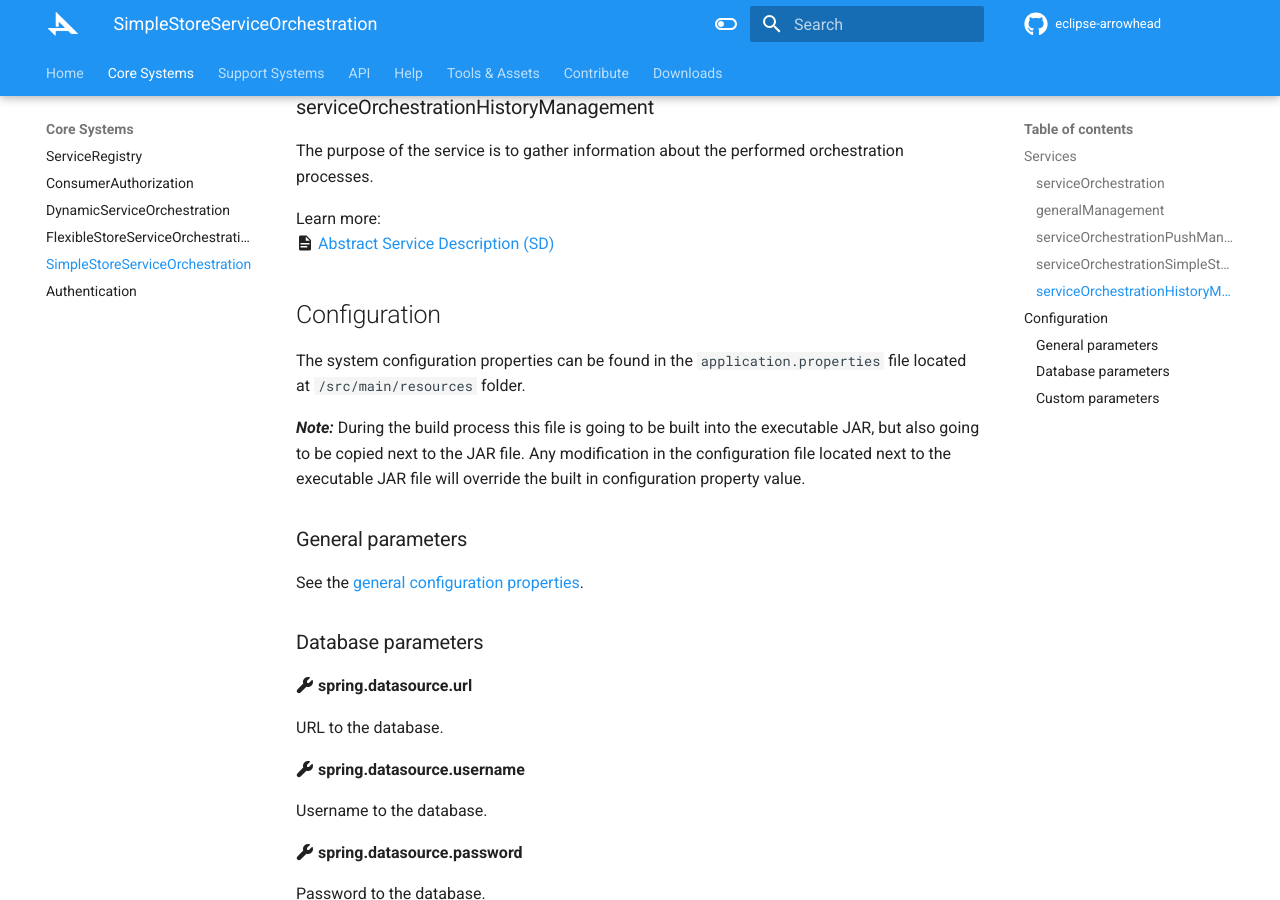
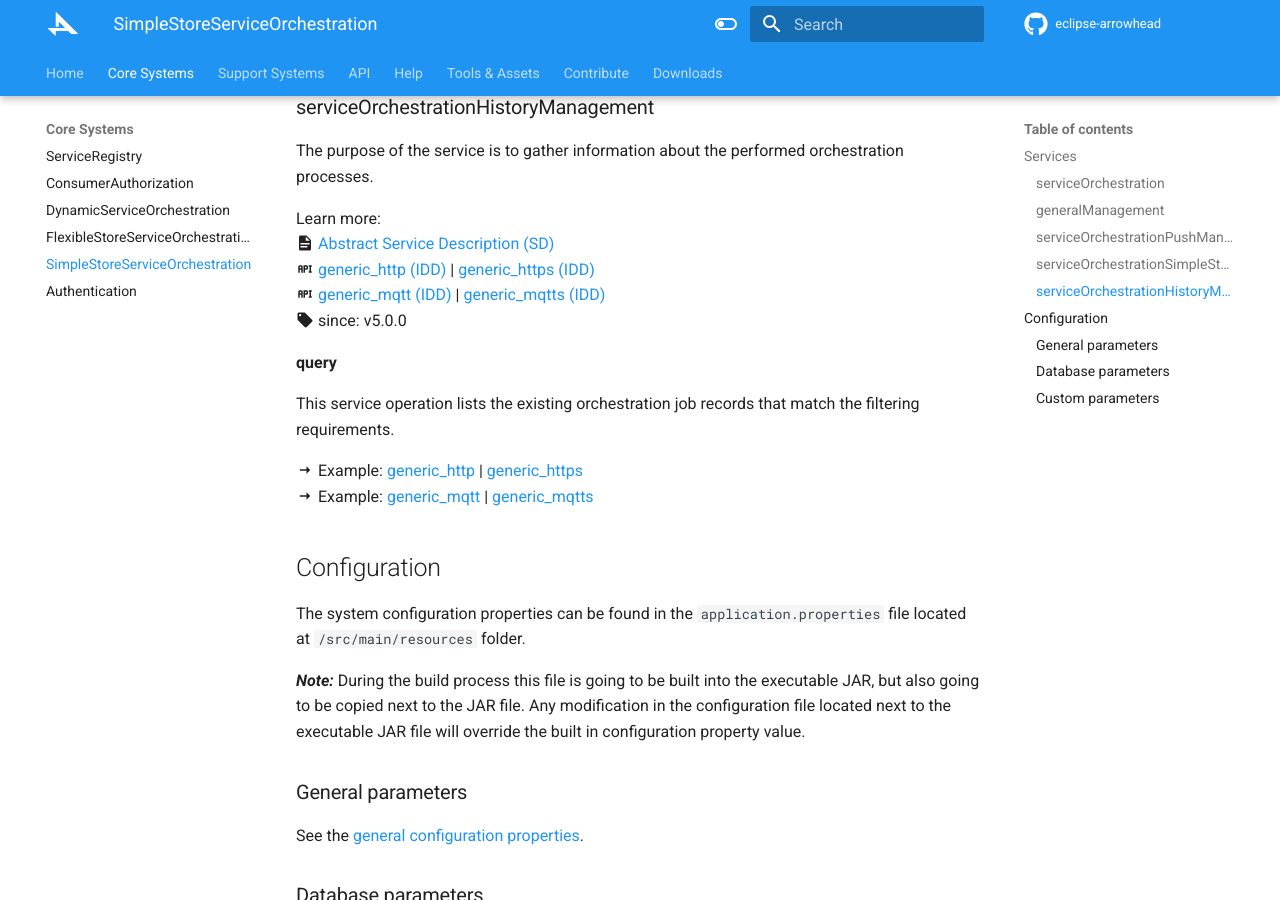
Before and after one commit to Aitia-IIOT/ah5-docs-java-spring, an MkDocs documentation site: the page built from docs/core_systems/service_orchestration_simple_store.md, in a window 1280 px wide and 900 px high, scrolled down 3126 px. Built offline with MkDocs 1.6.1 and Material for MkDocs 9.7.7, drawn with Linux system fonts in a browser that asks for light colours.

Commit message:
serviceOrchestrationHistoryManagement IDD for simple-store

```diff
--- a/docs/core_systems/service_orchestration_simple_store.md
+++ b/docs/core_systems/service_orchestration_simple_store.md
@@ -130,6 +130,16 @@ The purpose of the service is to gather information about the performed orchestr
 
 Learn more: <br />
 :material-file-document: [Abstract Service Description (SD)](../assets/sd/5_0_0/service-orchestration-history-management_sd.pdf) <br />
+:material-api: [generic_http (IDD)](../api/serviceorchestration/service-orchestration-history-management-generic-http.md) | [generic_https (IDD)](../api/serviceorchestration/service-orchestration-history-management-generic-http.md) <br />
+:material-api: [generic_mqtt (IDD)](../api/serviceorchestration/service-orchestration-history-management-generic-mqtt.md) | [generic_mqtts (IDD)](../api/serviceorchestration/service-orchestration-history-management-generic-mqtt.md) <br />
+:material-tag: since: v5.0.0
+
+**query**
+
+This service operation lists the existing orchestration job records that match the filtering requirements.
+
+:material-arrow-right-thin: Example: [generic_http](../api/serviceorchestration/service-orchestration-history-management-generic-http.md#query) | [generic_https](../api/serviceorchestration/service-orchestration-history-management-generic-http.md#query)<br />
+:material-arrow-right-thin: Example: [generic_mqtt](../api/serviceorchestration/service-orchestration-history-management-generic-mqtt.md#query) | [generic_mqtts](../api/serviceorchestration/service-orchestration-history-management-generic-mqtt.md#query)
 
 ## Configuration
 
--- a/mkdocs.yml
+++ b/mkdocs.yml
@@ -67,19 +67,21 @@ nav:
           - serviceOrchestration: api/serviceorchestration/service-orchestration-generic-http_dynamic.md
           - serviceOrchestrationPushManagement: api/serviceorchestration/service-orchestration-push-management-generic-http_dynamic.md
           - serviceOrchestrationLockManagement: api/serviceorchestration/service-orchestration-lock-management-generic-http_dynamic.md
-          - serviceOrchestrationHistoryManagement: api/serviceorchestration/service-orchestration-history-management-generic-http_dynamic.md
+          - serviceOrchestrationHistoryManagement: api/serviceorchestration/service-orchestration-history-management-generic-http.md
         - MQTT:
           - serviceOrchestration: api/serviceorchestration/service-orchestration-generic-mqtt_dynamic.md
           - serviceOrchestrationPushManagement: api/serviceorchestration/service-orchestration-push-management-generic-mqtt_dynamic.md
           - serviceOrchestrationLockManagement: api/serviceorchestration/service-orchestration-lock-management-generic-mqtt_dynamic.md
-          - serviceOrchestrationHistoryManagement: api/serviceorchestration/service-orchestration-history-management-generic-mqtt_dynamic.md
+          - serviceOrchestrationHistoryManagement: api/serviceorchestration/service-orchestration-history-management-generic-mqtt.md
       - SimpleStoreServiceOrchestration:
         - HTTP:
           - serviceOrchestration: api/serviceorchestration/service-orchestration-generic-http_simple.md
           - serviceOrchestrationPushManagement: api/serviceorchestration/service-orchestration-push-management-generic-http_simple.md
+          - serviceOrchestrationHistoryManagement: api/serviceorchestration/service-orchestration-history-management-generic-http.md
         - MQTT:
           - serviceOrchestration: api/serviceorchestration/service-orchestration-generic-mqtt_simple.md
           - serviceOrchestrationPushManagement: api/serviceorchestration/service-orchestration-push-management-generic-mqtt_simple.md
+          - serviceOrchestrationHistoryManagement: api/serviceorchestration/service-orchestration-history-management-generic-mqtt.md
       - Authentication:
         - HTTP:
           - identity: api/authentication/identity-generic-http.md
```
Also changed, not shown: docs/api/serviceorchestration/service-orchestration-history-management-generic-http.md (renamed from docs/api/serviceorchestration/service-orchestration-history-management-generic-http_dynamic.md, +1 -1 lines), docs/api/serviceorchestration/service-orchestration-history-management-generic-mqtt.md (renamed from docs/api/serviceorchestration/service-orchestration-history-management-generic-mqtt_dynamic.md, +1 -1 lines), docs/core_systems/service_orchestration_dynamic.md (+4 -4 lines).
